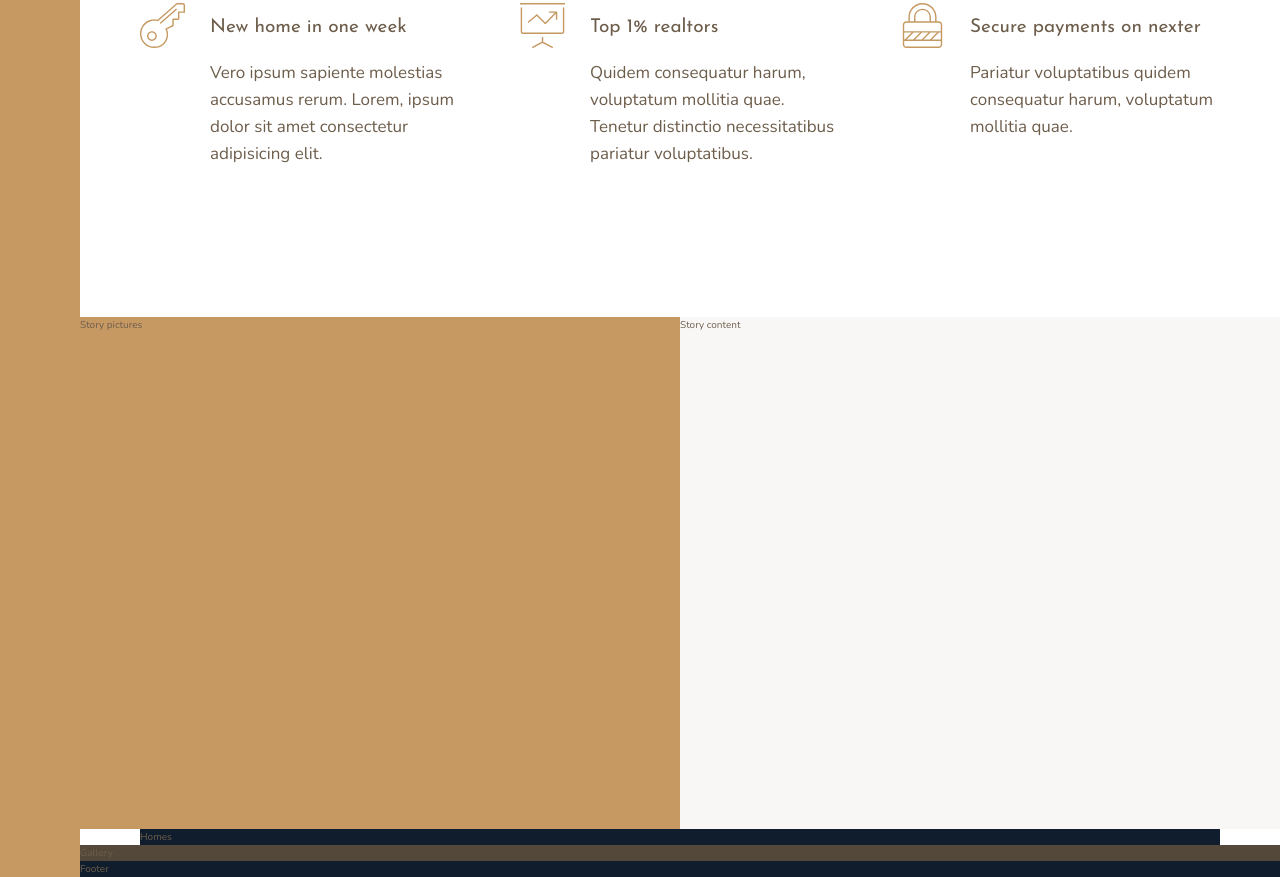
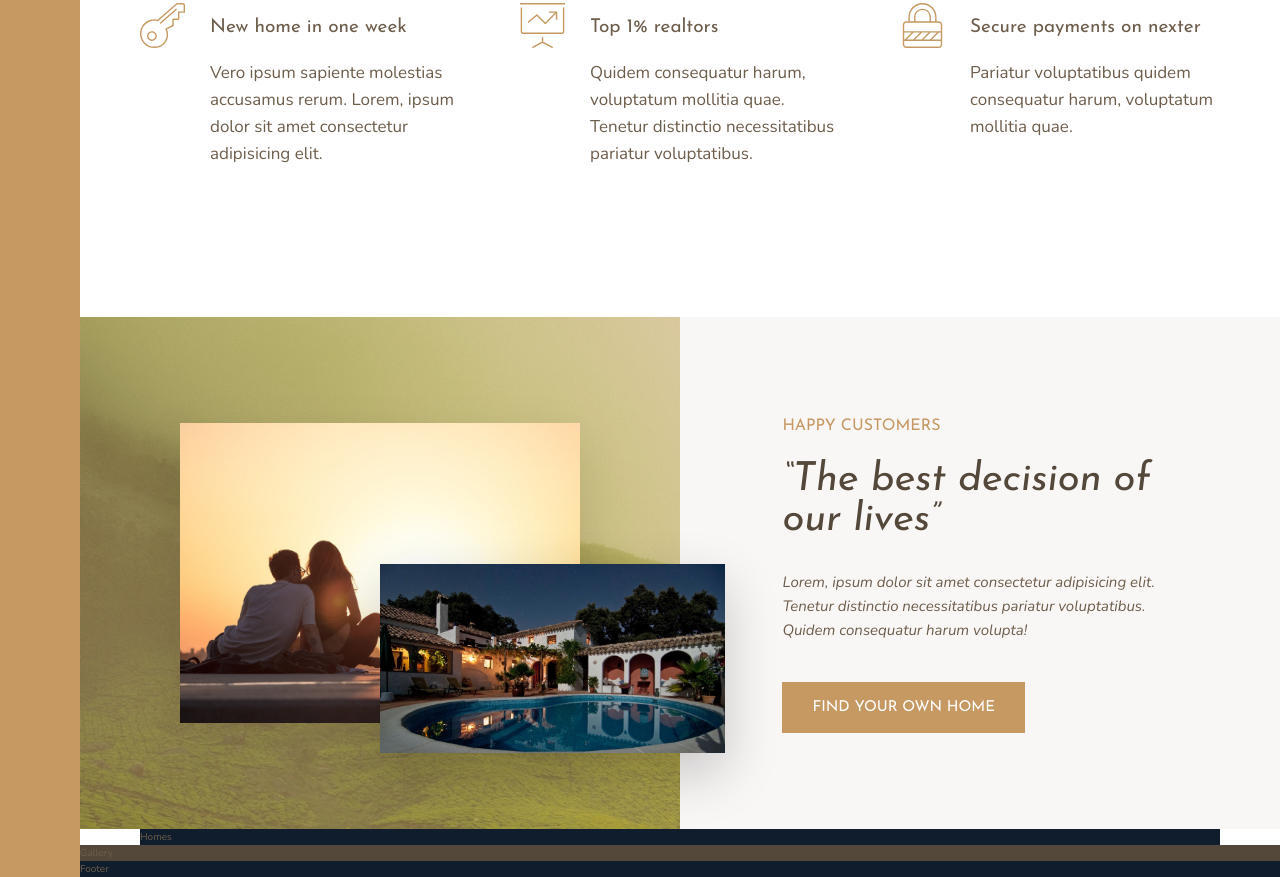
Before and after one commit to Ismail020/nexter, a plain HTML site: page index.html in a window 1280 px wide. Shown: the part 991-1868 px from the top of the page. Drawn offline with nearby package versions, Linux system fonts and the light colour scheme.

Commit message:
Story section

```diff
--- a/index.html
+++ b/index.html
@@ -87,11 +87,20 @@
         </section>
 
         <div class="story__pictures">
-            Story pictures
+            <img src="img/story-1.jpeg" alt="Couple with new house" class="story__img--1">
+            <img src="img/story-2.jpeg" alt="New house" class="story__img--2">
         </div>
 
         <div class="story__content">
-            Story content
+            <h3 class="heading-3 mb-sm">
+                Happy Customers
+            </h3>
+            <h2 class="heading-2 heading-2--dark mb-md">&ldquo;The best decision of our lives&rdquo;</h2>
+            <p class="story__text">
+                Lorem, ipsum dolor sit amet consectetur adipisicing elit. Tenetur distinctio necessitatibus pariatur voluptatibus.
+                Quidem consequatur harum volupta!
+            </p>
+            <button class="btn">Find your own home</button>
         </div>
 
         <section class="homes">
--- a/sass/_story.scss
+++ b/sass/_story.scss
@@ -2,10 +2,43 @@
     &__pictures {
         background-color: $color-primary;
         grid-column: full-start / col-end 4;
+        background-image: linear-gradient(rgba($color-primary, .5), rgba($color-primary, .5)), url(../img/back.jpg);
+
+        display: grid;
+        grid-template-rows: repeat(6, 1fr);
+        grid-template-columns: repeat(6, 1fr);
+        align-items: center;
+    }
+
+    &__img--1 {
+        width: 100%;
+        grid-row: 2 / 6;
+        grid-column: 2 / 6;
+        box-shadow: 0 2rem 5rem rgba(#000, .1);
+    }
+
+    &__img--2 {
+        width: 115%;
+        grid-row: 4 / 6;
+        grid-column: 4 / 7;
+        z-index: 20;
+        box-shadow: 0 2rem 5rem rgba(#000, .2);
     }
 
     &__content {
         background-color: $color-grey-light-1;
         grid-column: col-start 5 / full-end;
+
+        padding: 6rem 8vw;
+
+        display: grid;
+        align-content: center;
+        justify-items: start;
+    }
+
+    &__text {
+        font-size: 1.5rem;
+        font-style: italic;
+        margin-bottom: 4rem;
     }
 }
--- a/sass/_typography.scss
+++ b/sass/_typography.scss
@@ -9,10 +9,24 @@
 
 .heading-2 {
     @extend %heading;
+    font-size: 4rem;
+    font-style: italic;
+    line-height: 1;
+
+    &--light {
+        color: $color-grey-light-1;
+    }
+
+    &--dark {
+        color: $color-grey-dark-1;
+    }
 }
 
 .heading-3 {
     @extend %heading;
+    font-size: 1.6rem;
+    color: $color-primary;
+    text-transform: uppercase;
 }
 
 .heading-4 {
@@ -27,3 +41,36 @@
         color: $color-grey-dark-1;
     }
 }
+
+.btn {
+    background-color: $color-primary;
+    color: #fff;
+    border: none;
+    border-radius: 0;
+    font-family: $font-display;
+    font-size: 1.5rem;
+    text-transform: uppercase;
+    padding: 1.8rem 3rem;
+    cursor: pointer;
+    transition: all .2s;
+
+    &:hover {
+        background-color: $color-primary-dark;
+    }
+}
+
+.mb-sm {
+    margin-bottom: 2rem;
+}
+
+.mb-md {
+    margin-bottom: 3rem;
+}
+
+.mb-lg {
+    margin-bottom: 4rem;
+}
+
+.mb-gh {
+    margin-bottom: 8rem;
+}
```
Also changed, not shown: css/main-min.css, css/main.css, 1 other file.
